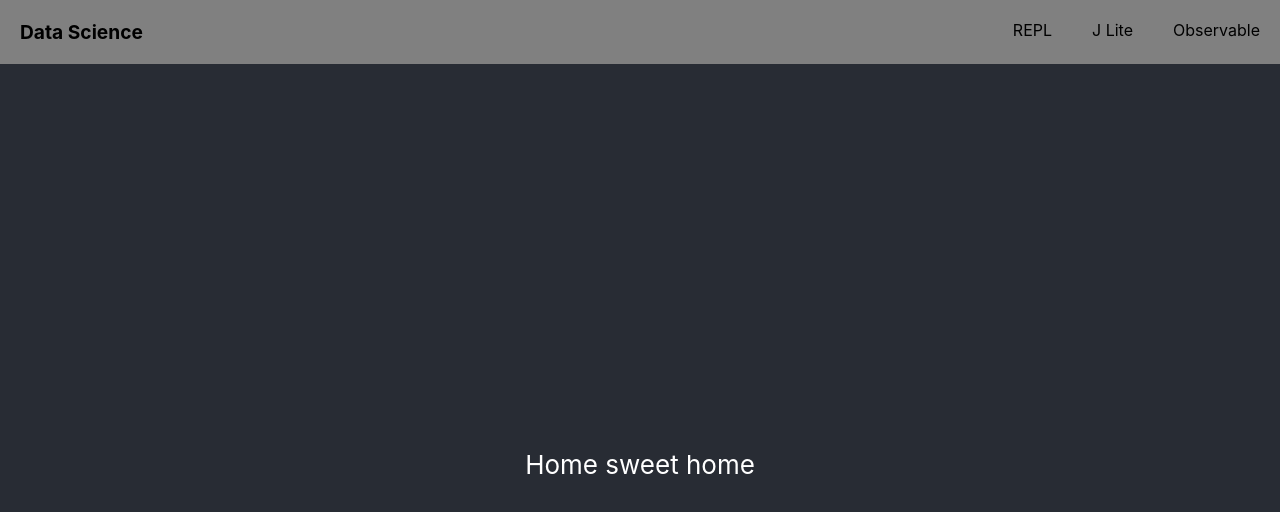
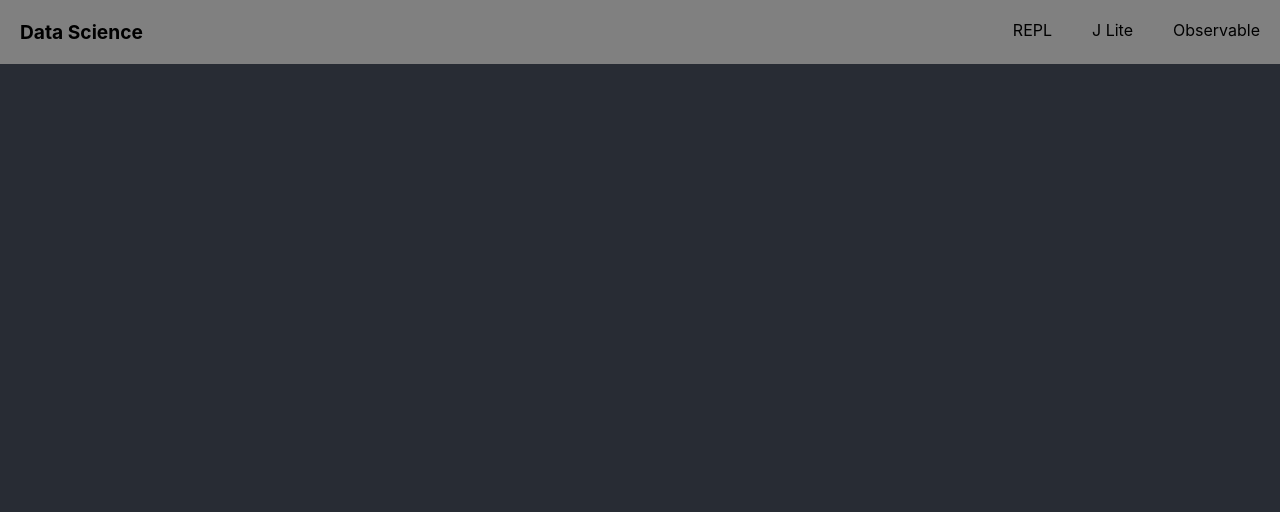
Before and after one commit to ahmadanwar93/ds-first, a React (Create React App) app: page / in a window 1280 px wide. Shown: the top 512 px of the page. Built offline with nearby package versions, Linux system fonts and the light colour scheme.

Commit message:
modified route

```diff
--- a/src/App.js
+++ b/src/App.js
@@ -12,10 +12,10 @@ function App() {
       <Navbar />
       <div className="App-header">
         <Routes>
-          <Route path='/' element={<Home />} />
-          <Route path='/repl' element={<Repl />} />
-          <Route path='/observable' element={<Observable />} />
-          <Route path='/jlite' element={<Jlite />} />
+          <Route path='/my-app' exact element={<Home />} />
+          <Route path='/my-app/repl' exact element={<Repl />} />
+          <Route path='/my-app/observable' exact element={<Observable />} />
+          <Route path='/my-app/jlite' exact element={<Jlite />} />
 
         </Routes>
       </div>
```
